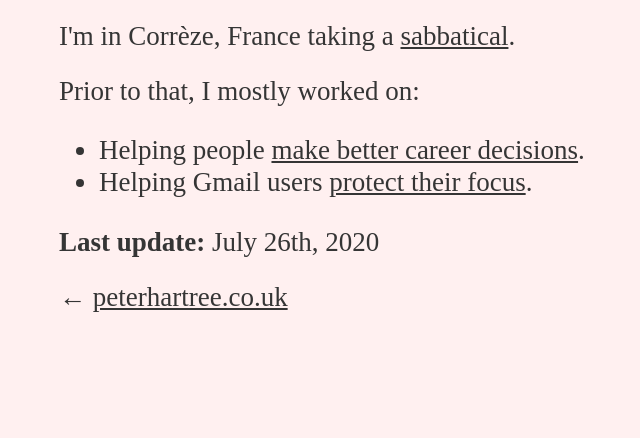
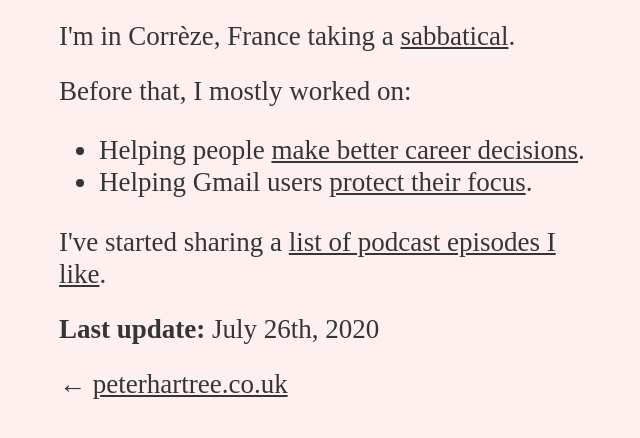
Before and after one commit to peterhartree/peterhartree, a plain HTML site: page now/index.html in a window 1280 px wide. Shown: the part 144-582 px from the top of the page, without its empty margins (49-689 px from the left). Drawn offline with Linux system fonts and the light colour scheme.

Commit message:
Update index.html

```diff
--- a/now/index.html
+++ b/now/index.html
@@ -1,4 +1,4 @@
-<!DOCTYPE html><html><head><meta charset=utf-8><meta http-equiv=X-UA-Compatible content="IE=edge,chrome=1"><title>What I'm doing now</title><meta name=viewport content="width=device-width"><link rel=stylesheet href=/css/main.3aa5.css></head><body><div class=site><div class=header style="display: none"><a class=extra href="/">home</a></div><div class=content><h1>What I'm doing now</h1><p>I'm in Corrèze, France taking a <a href="https://docs.google.com/document/d/1l3FNWlNUzcpXtend9wrGc3PWSQDj9AwgWcwmOhRsYRY/edit">sabbatical</a>.</p><p>Prior to that, I mostly worked on:</p><ul><li>Helping people <a href=https://80000hours.org>make better career decisions</a>.</li><li>Helping Gmail users <a href=https://inboxwhenready.org>protect their focus</a>.</li></ul><p><strong>Last update:</strong> July 26th, 2020</p><p>&larr; <a href="/">peterhartree.co.uk</a></p></div></div><script src=/js/scripts.d41d.js></script><script>(function(b,o,i,l,e,r){b.GoogleAnalyticsObject=l;b[l]||(b[l]=
+<!DOCTYPE html><html><head><meta charset=utf-8><meta http-equiv=X-UA-Compatible content="IE=edge,chrome=1"><title>What I'm doing now</title><meta name=viewport content="width=device-width"><link rel=stylesheet href=/css/main.3aa5.css></head><body><div class=site><div class=header style="display: none"><a class=extra href="/">home</a></div><div class=content><h1>What I'm doing now</h1><p>I'm in Corrèze, France taking a <a href="https://docs.google.com/document/d/1l3FNWlNUzcpXtend9wrGc3PWSQDj9AwgWcwmOhRsYRY/edit">sabbatical</a>.</p><p>Before that, I mostly worked on:</p><ul><li>Helping people <a href=https://80000hours.org>make better career decisions</a>.</li><li>Helping Gmail users <a href=https://inboxwhenready.org>protect their focus</a>.</li></ul><p>I've started sharing a <a href="https://bit.ly/2D8r3Xj">list of podcast episodes I like</a>.</p><p><strong>Last update:</strong> July 26th, 2020</p><p>&larr; <a href="/">peterhartree.co.uk</a></p></div></div><script src=/js/scripts.d41d.js></script><script>(function(b,o,i,l,e,r){b.GoogleAnalyticsObject=l;b[l]||(b[l]=
       function(){(b[l].q=b[l].q||[]).push(arguments)});b[l].l=+new Date;
       e=o.createElement(i);r=o.getElementsByTagName(i)[0];
       e.src='https://www.google-analytics.com/analytics.js';
```
